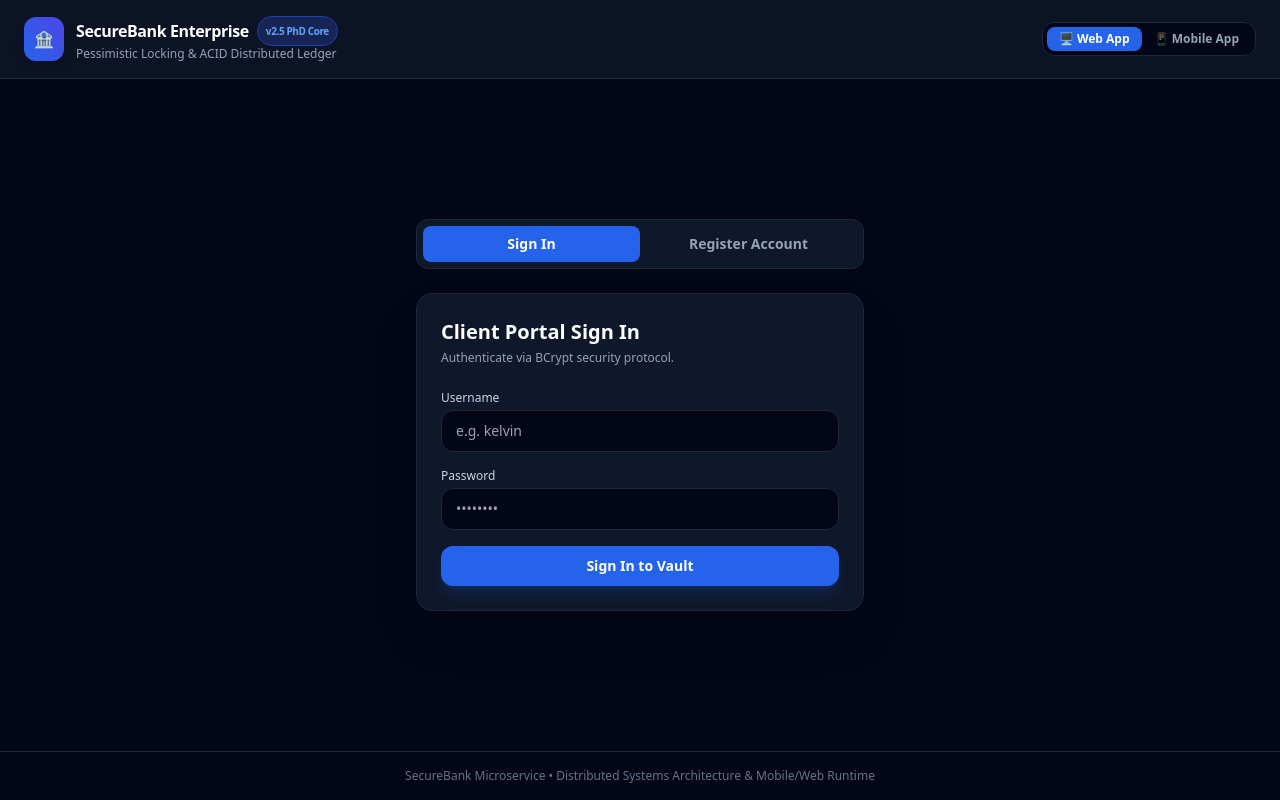
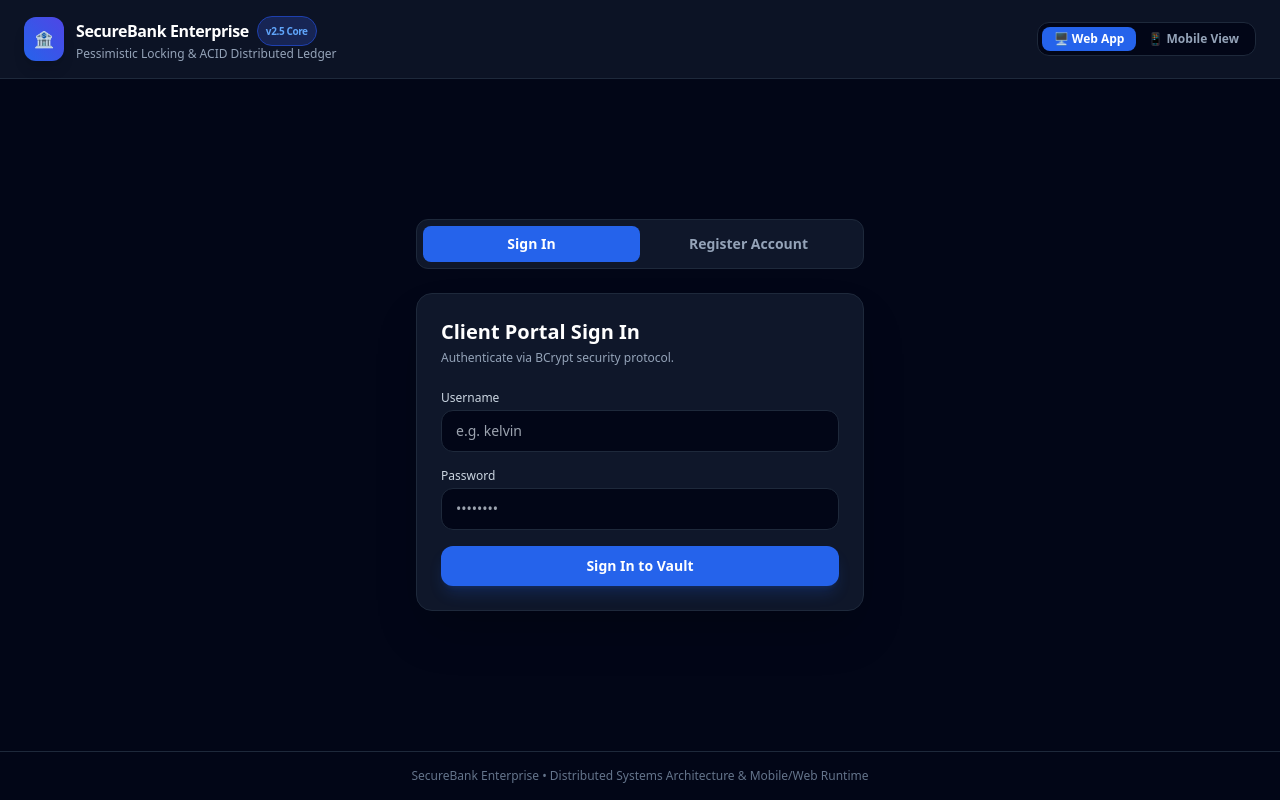
Before and after one commit to kelvinmwape24/secure-banking-microservice, a Spring Boot app: page / in a window 1280 px wide. Run offline with Spring Boot 4, Linux system fonts and the light colour scheme; some of the project's set-up classes (security, data sources, template engines, error pages and the like) are left out, and stand-ins take their place; some libraries are stand-ins or nearby versions.

Commit message:
refactor: remove all references to graduate designations from UI

```diff
--- a/src/main/resources/static/index.html
+++ b/src/main/resources/static/index.html
@@ -3,7 +3,7 @@
 <head>
     <meta charset="UTF-8">
     <meta name="viewport" content="width=device-width, initial-scale=1.0">
-    <title>SecureBank Enterprise | Distributed Core Banking</title>
+    <title>SecureBank Enterprise | Core Banking</title>
     <script src="https://cdn.tailwindcss.com"></script>
 </head>
 <body class="bg-slate-950 text-slate-100 min-h-screen font-sans antialiased flex flex-col justify-between">
@@ -15,7 +15,7 @@
             <div>
                 <h1 class="text-base font-extrabold tracking-tight text-white flex items-center gap-2">
                     SecureBank Enterprise
-                    <span class="text-[10px] bg-blue-950 border border-blue-800 text-blue-400 px-2 py-0.5 rounded-full">v2.5 PhD Core</span>
+                    <span class="text-[10px] bg-blue-950 border border-blue-800 text-blue-400 px-2 py-0.5 rounded-full">v2.5 Core</span>
                 </h1>
                 <p class="text-xs text-slate-400">Pessimistic Locking & ACID Distributed Ledger</p>
             </div>
@@ -24,7 +24,7 @@
             <!-- View Mode Switcher -->
             <div class="hidden md:flex bg-slate-950 border border-slate-800 p-1 rounded-xl">
                 <button onclick="setViewMode('web')" id="webModeBtn" class="px-3 py-1 text-xs font-semibold rounded-lg bg-blue-600 text-white transition-all">🖥️ Web App</button>
-                <button onclick="setViewMode('mobile')" id="mobileModeBtn" class="px-3 py-1 text-xs font-semibold rounded-lg text-slate-400 hover:text-white transition-all">📱 Mobile App</button>
+                <button onclick="setViewMode('mobile')" id="mobileModeBtn" class="px-3 py-1 text-xs font-semibold rounded-lg text-slate-400 hover:text-white transition-all">📱 Mobile View</button>
             </div>
             <div id="navStatus" class="hidden items-center gap-3">
                 <span id="loggedInUserDisplay" class="text-sm text-slate-300 font-medium"></span>
@@ -33,7 +33,7 @@
         </div>
     </nav>
 
-    <!-- WRAPPER CONTAINER (Supports Mobile Device Simulator Frame) -->
+    <!-- WRAPPER CONTAINER -->
     <main id="appContainer" class="max-w-6xl mx-auto px-4 py-8 w-full flex-grow flex flex-col justify-center transition-all duration-300">
 
         <!-- ================= AUTH VIEW ================= -->
@@ -180,7 +180,7 @@
 
     <!-- FOOTER -->
     <footer class="border-t border-slate-800 py-4 text-center text-xs text-slate-500">
-        SecureBank Microservice • Distributed Systems Architecture & Mobile/Web Runtime
+        SecureBank Enterprise • Distributed Systems Architecture & Mobile/Web Runtime
     </footer>
 
     <!-- SCRIPT LOGIC -->
```
